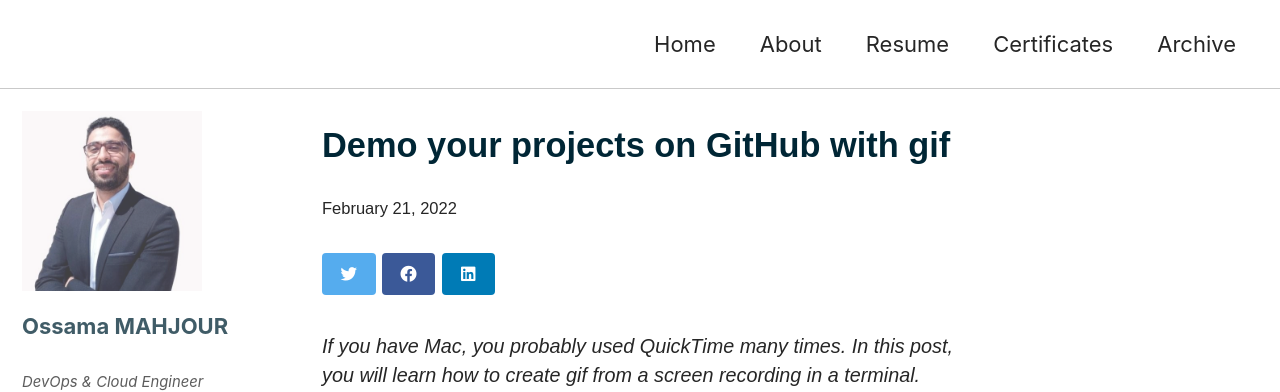
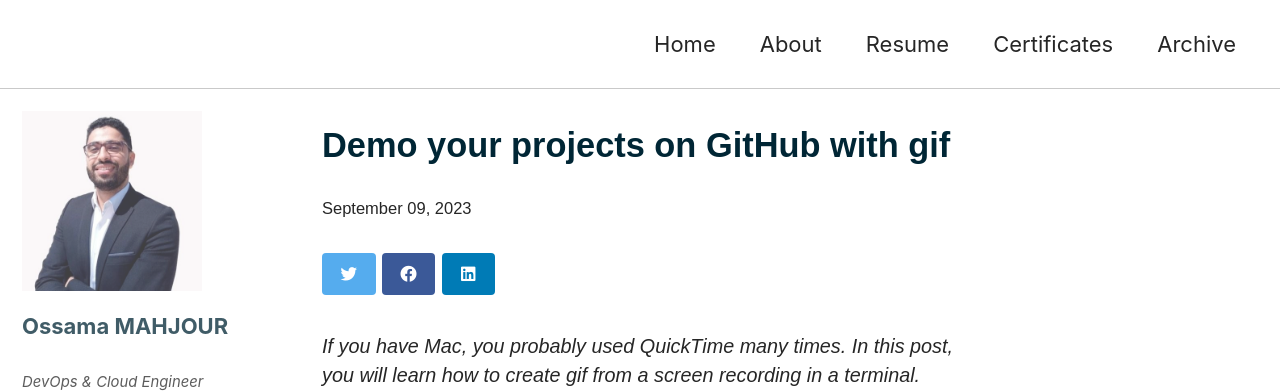
Before and after one commit to ossamamahjour/ossamamahjour.github.io, a Jekyll site: the page built from _posts/2022-02-21-How-to-Create-Gif-and-Demo-Projects-on-GitHub.md, in a window 1280 px wide and 900 px high. Shown: the top 392 px of the window. Built offline with Jekyll 4.4.1, drawn with Linux system fonts in a browser that asks for light colours; cached includes are drawn as plain includes; nearby versions of some CDN libraries; comment, search, counter and statistics services are not loaded; some of the changed lines change nothing that is shown.

Commit message:
conf website

```diff
--- a/_posts/2022-02-21-How-to-Create-Gif-and-Demo-Projects-on-GitHub.md
+++ b/_posts/2022-02-21-How-to-Create-Gif-and-Demo-Projects-on-GitHub.md
@@ -1,10 +1,12 @@
 ---
 title: "Demo your projects on GitHub with gif"
+date:   2023-09-09 20:54:00 +0200
 toc: false
 tags:
   - gif
 
-date: February 21, 2022
+#date: February 21, 2022
+date:   2023-09-09 20:54:00 +0200
 header:
   teaser: /assets/images/thumbnails/joel-filipe-thumb-400.jpg
 excerpt: "How to create gif programmatically on MacOS for free"
```
